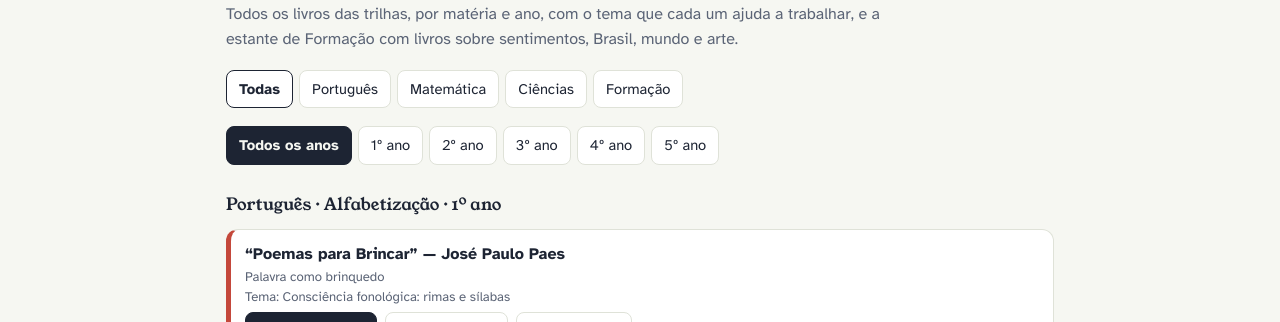
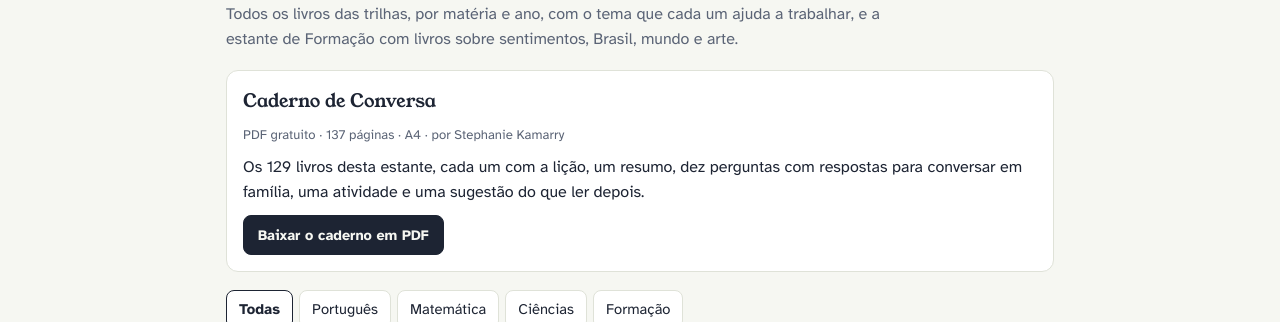
Before and after one commit to NyquistEdu/atlas-do-aprender, a Next.js app: page /livros in a window 1280 px wide. Shown: the part 177-499 px from the top of the page. Built offline with nearby package versions, Linux system fonts and the light colour scheme; no server answers.

Commit message:
Livros: Caderno de Conversa gratuito em PDF
Co-Authored-By: Claude Opus 5.5 <noreply@anthropic.com>
Claude-Session: https://claude.ai/code/session_0132gkQLcjswoVMtYcMiysbS

```diff
--- a/app/livros/Livros.tsx
+++ b/app/livros/Livros.tsx
@@ -38,6 +38,14 @@ export default function Livros() {
     <div className="wrap">
       <h2>Estante de paradidáticos</h2>
       <p className="lead">Todos os livros das trilhas, por matéria e ano, com o tema que cada um ajuda a trabalhar, e a estante de Formação com livros sobre sentimentos, Brasil, mundo e arte.</p>
+      <article className="card">
+        <h3>Caderno de Conversa</h3>
+        <p className="meta">PDF gratuito · 137 páginas · A4 · por Stephanie Kamarry</p>
+        <p style={{ margin: 0 }}>Os 129 livros desta estante, cada um com a lição, um resumo, dez perguntas com respostas para conversar em família, uma atividade e uma sugestão do que ler depois.</p>
+        <div className="row">
+          <a className="btn" href="/caderno-de-conversa.pdf" download="Caderno-de-Conversa-Atlas-do-Aprender.pdf">Baixar o caderno em PDF</a>
+        </div>
+      </article>
       <div className="seg subj">{segM.map(([v, l]) => <button key={v} type="button" data-s={v} aria-pressed={m === v} onClick={() => setM(v as typeof m)}>{l}</button>)}</div>
       <div className="seg yr">{[["all", "Todos os anos"], ...ANOS.map(([a, l]) => [a, anoCurto(l)])].map(([v, l]) => <button key={v} type="button" aria-pressed={y === v} onClick={() => setY(v)}>{l}</button>)}</div>
       {user && <div className="prog"><span>{crianca}: {lidos} de {total} livros lidos neste filtro</span></div>}
```
Also changed, not shown: 1 other file (tests, documents, lock files or other folders).
